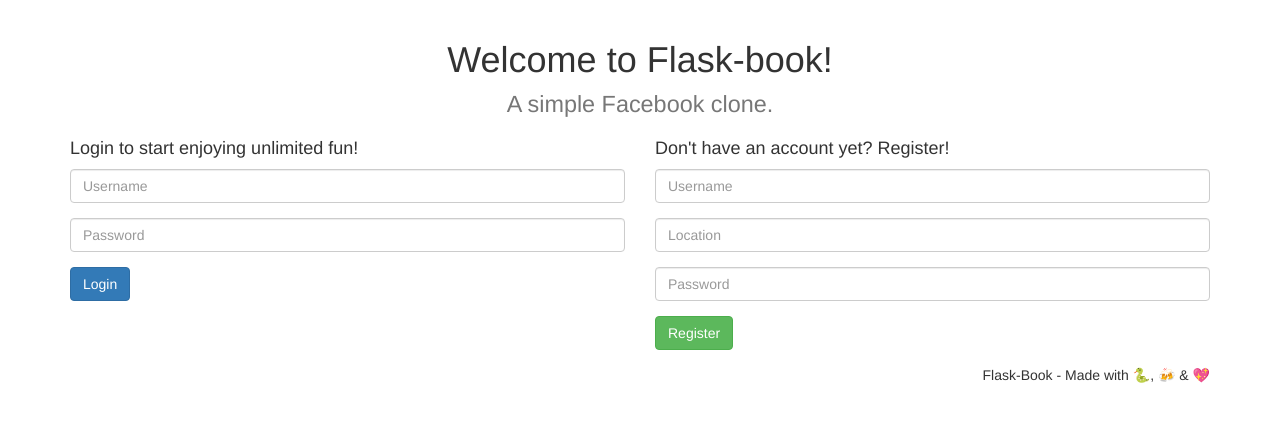
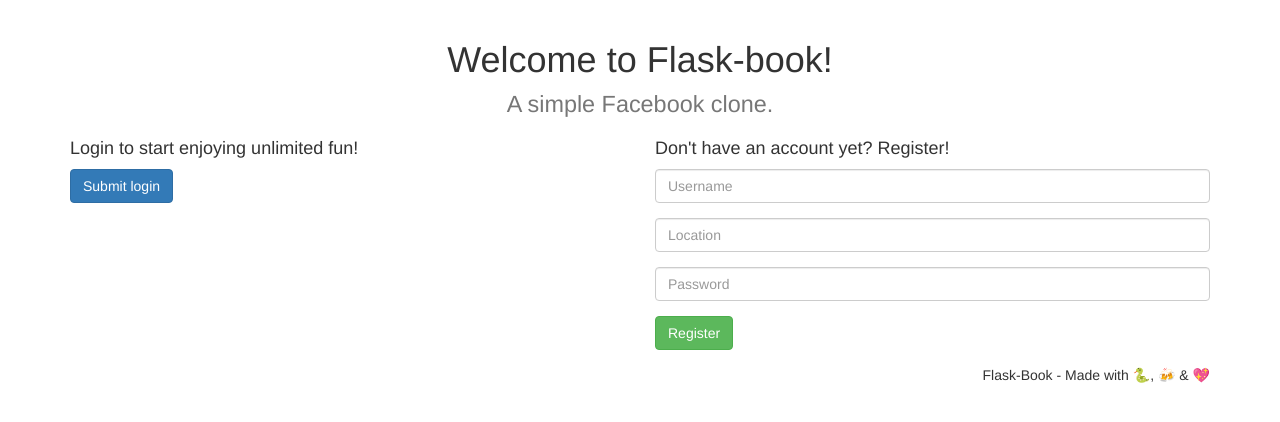
Before and after one commit to nbilalis/flask-book, a Flask app: template app/templates/login_register.html in a window 1280 px wide. Shown: the part 52-474 px from the top of the page. Run offline with Flask 2, Linux system fonts and the light colour scheme; the template is opened without the code that fills it, so the values that code supplies are empty, except form fields; tables that the repository leaves empty hold one stand-in row (values such as "Sample post"); form fields are guessed from the names that the template uses; some libraries are stand-ins or nearby versions.

Commit message:
Add the `Login` form markup, iteratively

```diff
--- a/app/templates/login_register.html
+++ b/app/templates/login_register.html
@@ -8,17 +8,28 @@
 	<h4>Login to start enjoying unlimited fun!</h4>
 
 	<!-- login form -->
-	<form method="post" action="home.html">
-		<div class="form-group">
-		<input class="form-control" type="text" name="username" placeholder="Username">
-		</div>
+    {# <form action="{{ url_for('login') }}" method="POST">
+    {{ register_form.username.label }} {{ register_form.password() }}
+    {{ register_form.password.label }} {{ register_form.password() }}
+    {{ register_form.submit() }}
+    </form> #}
+	<form action="{{ url_for('login_register') }}" method="POST" novalidate>
+        {{ register_form.hidden_tag() }}
+
+        {% set has_been_validated = login_form.submit_login.data %}
+        {% for field in login_form %}
+            {% if field.type != 'SubmitField' and field.type != 'CSRFTokenField' %}
+                <div class="form-group {% if has_been_validated %} has-feedback {{ 'has-error' if field.errors else 'has-success' }} {% endif %}">
+                    {{ field(class="form-control", placeholder=field.description) }}
+                    {% if has_been_validated %}
+                        <span class="glyphicon glyphicon-{{ 'remove' if field.errors else 'ok' }} form-control-feedback" aria-hidden="true"></span>
+                    {% endif %}
+                </div>
+            {% endif %}
+        {% endfor %}
 
 		<div class="form-group">
-		<input class="form-control" type="password" name="password" placeholder="Password">
-		</div>
-
-		<div class="form-group">
-		<input class="btn btn-primary" type="submit" name="login" value="Login">
+		    {{ login_form.submit_login(class="btn btn-primary") }}
 		</div>
 	</form>
 	<!-- ./login form -->
```
